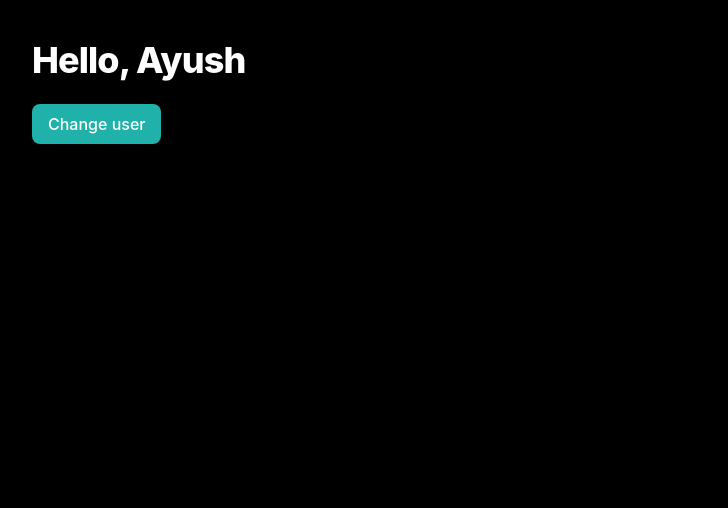
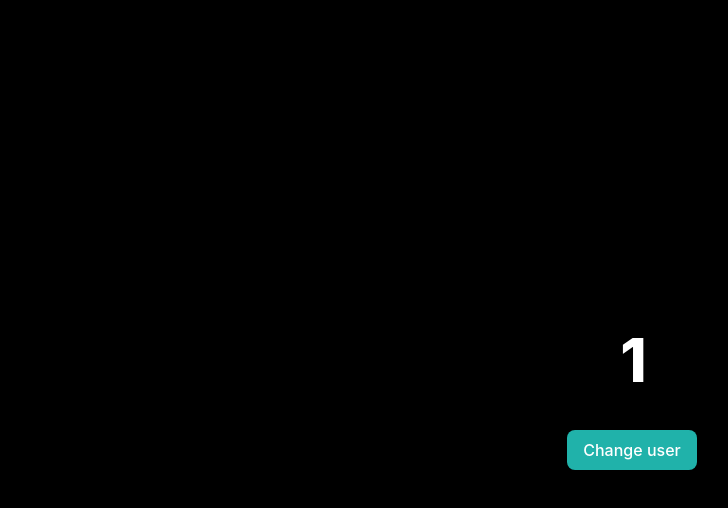
Before and after one commit to mauryasuryakant/React, a React (Vite) app in the folder PtsRj/: page / in a window 1280 px wide. Shown: the top 508 px of the page, without its empty margins (8-736 px from the left). Built offline with nearby package versions, Linux system fonts and the light colour scheme.

Commit message:
first number increase program by myself 😁

```diff
--- a/PtsRj/src/App.jsx
+++ b/PtsRj/src/App.jsx
@@ -1,16 +1,20 @@
-// import React from 'react'
+import { useState } from "react";
 
 const App = () => {
-  var user = "Ayush";
+  const [counter, setCounter] = useState(1);
 
-  const changeUser = () => {
-    console.log(`Hello, ${user}`)
-  }
+  const runCounter = () => {
+    setCounter(counter + 1);
+  };
 
   return (
-    <main className="bg-black h-screen text-white p-10">
-      <h1 className="text-4xl font-extrabold tracking-tight mb-6">Hello, {user}</h1>
-      <button onClick={changeUser} className="bg-[#20B2AA] hover:bg-[#4b8885] text-white font-medium py-2 px-4 rounded-lg transition colors duration-200">
+    <main className="bg-black h-screen text-[#ffffff] p-10 flex justify-center items-center flex-col">
+      <h1 className="text-6xl font-extrabold tracking-tighter pb-10">{counter}</h1>
+
+      <button
+        onClick={runCounter}
+        className="bg-[#20B2AA] hover:bg-[#4b8885] text-white font-medium py-2 px-4 rounded-lg transition colors duration-200"
+      >
         Change user
       </button>
     </main>
```
